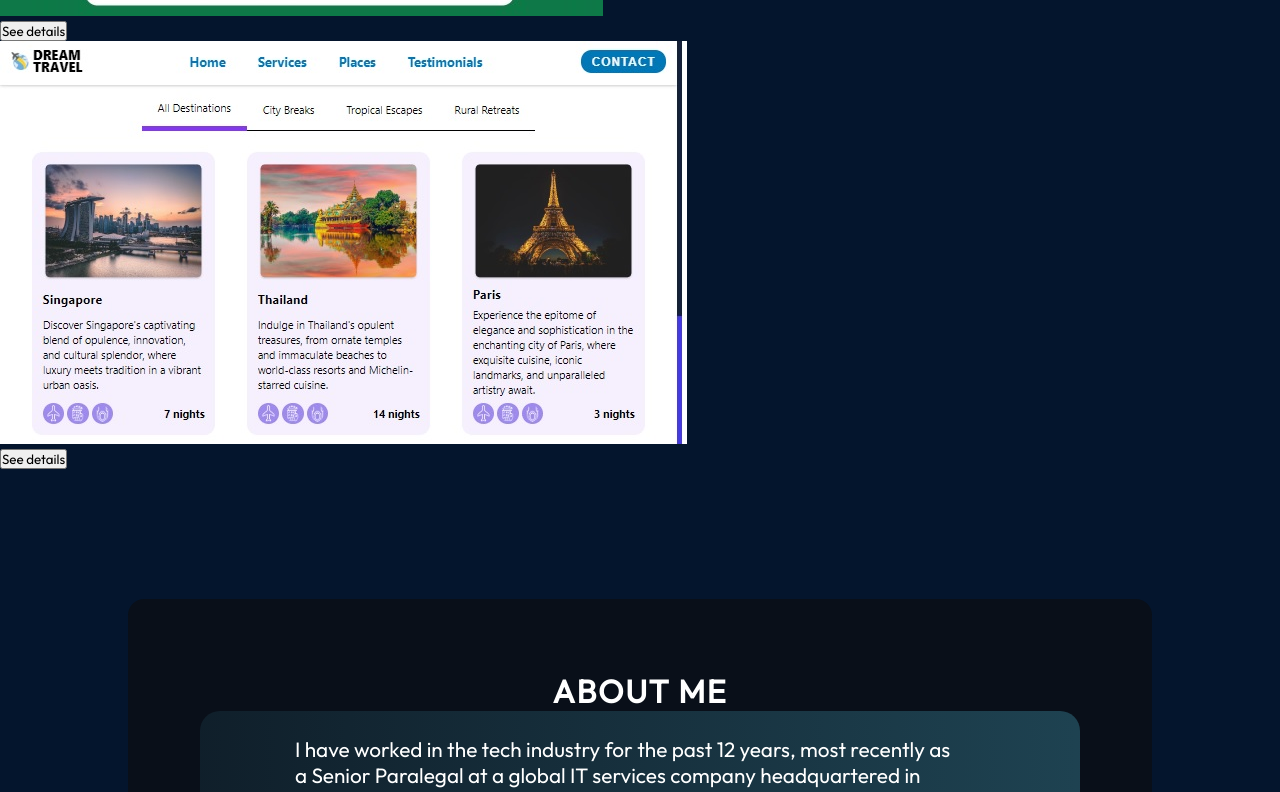
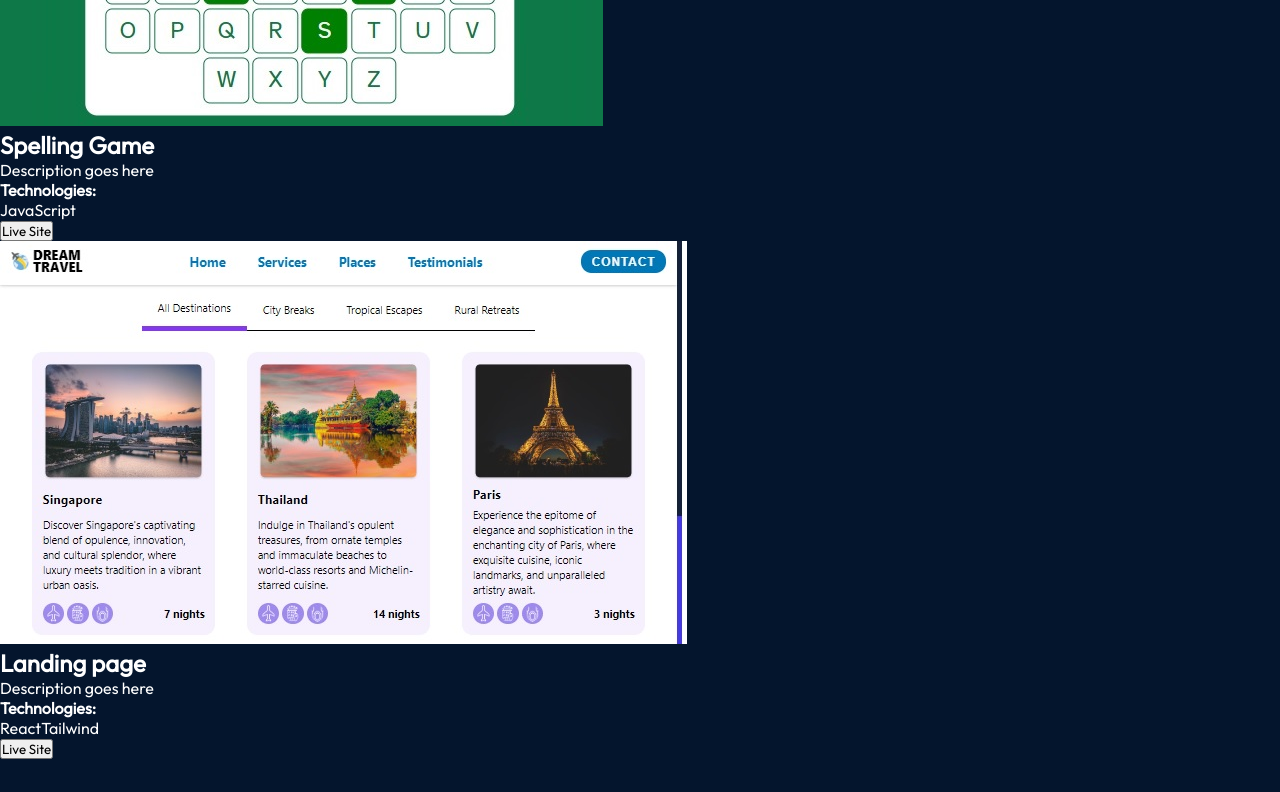
Before and after one commit to Nadia982/portfolio-2024-05, a React (Vite) app: page / in a window 1280 px wide. Shown: the part 1300-2092 px from the top of the page. Built offline with nearby package versions, Linux system fonts and the light colour scheme.

Commit message:
updated projects section and added some styles

```diff
--- a/src/components/About/About.jsx
+++ b/src/components/About/About.jsx
@@ -1,6 +1,7 @@
 import React from "react";
 import styles from "./About.module.css";
 import { getImageUrl } from "../../utils";
+
 export const About = () => {
   return (
     <section className={styles.container} id="about">
--- a/src/components/Projects/Projects.jsx
+++ b/src/components/Projects/Projects.jsx
@@ -1,5 +1,6 @@
 import React, { useState, useEffect } from "react";
 import data from "../../../assets/data/portfolioData.js";
+import styles from "./Projects.module.css";
 // import Modal from "../UI/Modal";
 
 const Projects = () => {
@@ -13,10 +14,10 @@ const Projects = () => {
     setNextItems((prev) => prev + 3);
   };
 
-  const showModalHandler = id => {
+  const showModalHandler = (id) => {
     setShowModal(true);
     setActiveID(id);
-  }
+  };
 
   useEffect(() => {
     if (selectTab === "all") {
@@ -46,28 +47,21 @@ const Projects = () => {
   }, [selectTab]);
 
   return (
-    <section id="projects">
-      <div className="container ">
-        <div className="flex items-center justify-between flex-wrap  ">
-          <div className="mb-7 sm:mb-0">
-            <h3 className="text-headingColor text-[2rem] font-[700]">
-              My Skills and Recent Projects
-            </h3>
+    <section className="projects" id="projects">
+      <div>
+        <div>
+          <div>
+            <h3>My Skills and Recent Projects</h3>
           </div>
-          <div className="flex gap-3">
-            <button onClick={()=>setSelectTab("all")} className="text-smallTextColor border border-solid border-smallTextColor py-2 px-4 rounded-[0.5rem]">
-              All
-            </button>
-
-            <button onClick={()=>setSelectTab("javascript")} className="text-smallTextColor border border-solid border-smallTextColor py-2 px-4 rounded-[0.5rem]">
+          <div>
+            <button onClick={() => setSelectTab("all")}>All</button>
+            <button onClick={() => setSelectTab("javascript")}>
               JavaScript
             </button>
 
-            <button onClick={()=>setSelectTab("react")} className="text-smallTextColor border border-solid border-smallTextColor py-2 px-4 rounded-[0.5rem]">
-              React
-            </button>
+            <button onClick={() => setSelectTab("react")}>React</button>
 
-            <button onClick={()=>setSelectTab("typescript")} className="text-smallTextColor border border-solid border-smallTextColor py-2 px-4 rounded-[0.5rem]">
+            <button onClick={() => setSelectTab("typescript")}>
               TypeScript
             </button>
           </div>
@@ -75,45 +69,40 @@ const Projects = () => {
 
         <div>
           {projects?.slice(0, nextItems)?.map((project, index) => (
-            <div onClick = {()=>showModalHandler(project.id)}
+            <div>
+              {/* <div onClick = {()=>showModalHandler(project.id)}
               key={index}
               // data-aos="fade-zoom-in"
               // data-aos-delay="50"
               // data-aos-duration="1000"
 
-            >
-              <figure >
-                <img
-                  src={project.imgUrl}
-                  alt={project.alt}
-                />
+            > */}
+
+              <figure>
+                <img src={project.imgUrl} alt={project.alt} />
               </figure>
+              <h2 className={styles.title}>{project.title}</h2>
+              <p className={styles.description}>{project.description}</p>
               <div>
-                <div>
-                  <button>
-                    See details
-                  </button>
-                </div>
+                <h4 className={styles.technologies}>Technologies:</h4>
+                {project.technologies.map((item, index) => (
+                  <span className={styles.technologies} key={index}>{item}</span>
+                ))}
               </div>
+              <a href={project.siteUrl}>
+                <button>Live Site</button>
+              </a>
             </div>
           ))}
         </div>
 
-        <div className="text-center mt-6">
+        <div>
           {nextItems < projects.length && data.length > 6 && (
-            <button
-              onClick={loadMoreHandler}
-              className="text-white bg-headingColor hover:bg-smallTextColor py-2 px-4 rounded-[8px] font-[500] ease-in duration-200 "
-            >
-              Load more
-            </button>
+            <button onClick={loadMoreHandler}>Load more</button>
           )}
         </div>
       </div>
-            {
-              showModal && <Modal setShowModal={setShowModal} activeID = {activeID}/>
-            }
-
+      {showModal && <Modal setShowModal={setShowModal} activeID={activeID} />}
     </section>
   );
 };
--- a/src/components/Projects/Projects.module.css
+++ b/src/components/Projects/Projects.module.css
@@ -0,0 +1,5 @@
+@import "../../vars.css";
+
+.title, .description, .technologies {
+    color: #fff;
+}
```
